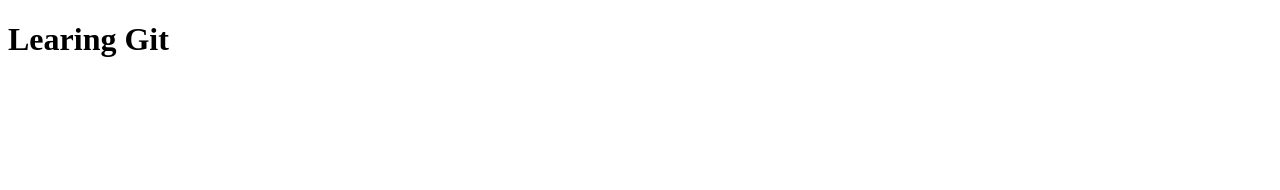
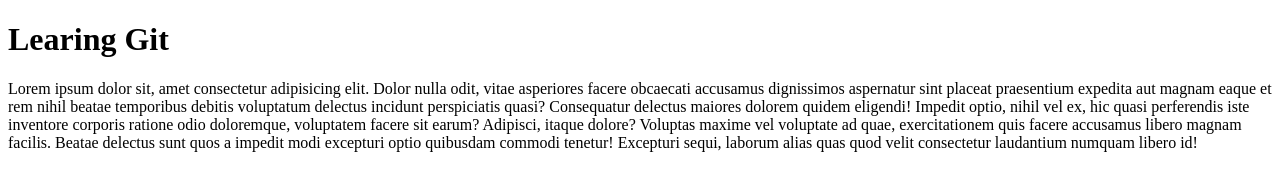
Before and after one commit to ashirwadexe/git-learn, a plain HTML site: page index.html in a window 1280 px wide. Drawn offline with Linux system fonts and the light colour scheme.

Commit message:
add para

```diff
--- a/index.html
+++ b/index.html
@@ -7,5 +7,7 @@
 </head>
 <body>
     <h1>Learing Git</h1>
+
+    <p>Lorem ipsum dolor sit, amet consectetur adipisicing elit. Dolor nulla odit, vitae asperiores facere obcaecati accusamus dignissimos aspernatur sint placeat praesentium expedita aut magnam eaque et rem nihil beatae temporibus debitis voluptatum delectus incidunt perspiciatis quasi? Consequatur delectus maiores dolorem quidem eligendi! Impedit optio, nihil vel ex, hic quasi perferendis iste inventore corporis ratione odio doloremque, voluptatem facere sit earum? Adipisci, itaque dolore? Voluptas maxime vel voluptate ad quae, exercitationem quis facere accusamus libero magnam facilis. Beatae delectus sunt quos a impedit modi excepturi optio quibusdam commodi tenetur! Excepturi sequi, laborum alias quas quod velit consectetur laudantium numquam libero id!</p>
 </body>
 </html>
```
